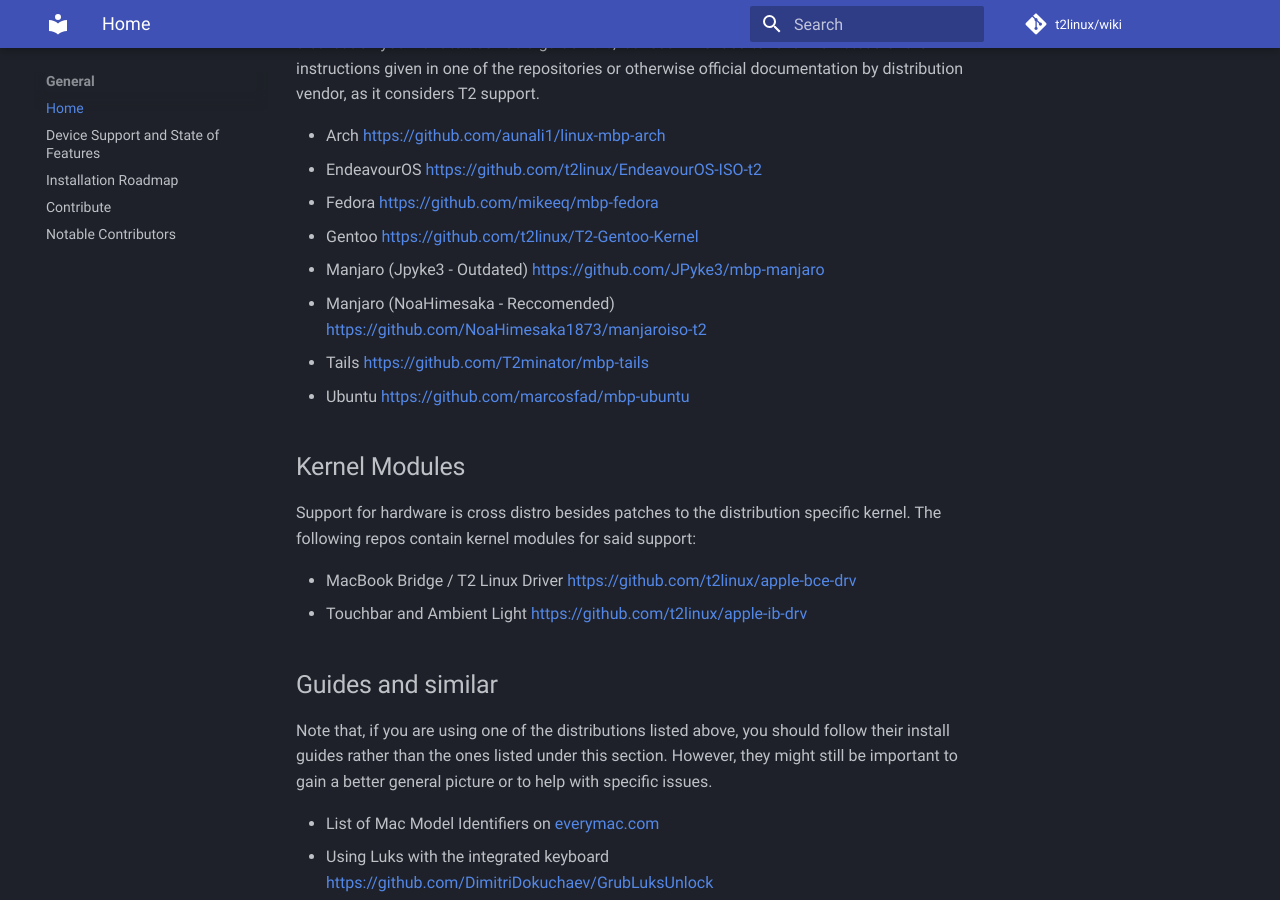
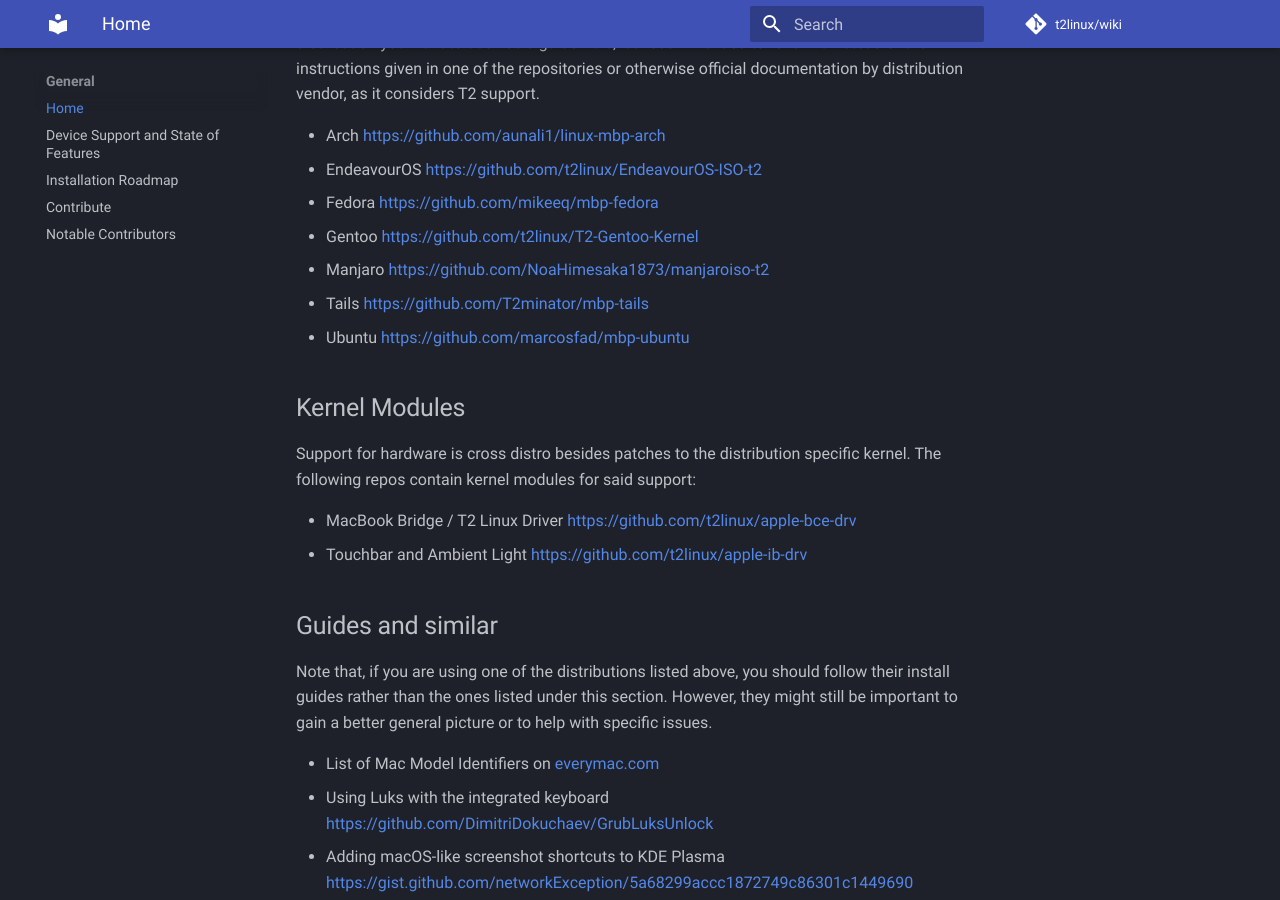
Before and after one commit to t2linux/wiki, an MkDocs documentation site: the page built from docs/index.md, in a window 1280 px wide and 900 px high, scrolled down 1205 px. Built offline with MkDocs 1.6.1 and Material for MkDocs 9.7.7, drawn with Linux system fonts in a browser that asks for light colours; comment, search, counter and statistics services are not loaded.

Commit message:
update to remove jpyke

```diff
--- a/docs/index.md
+++ b/docs/index.md
@@ -33,8 +33,7 @@ If the distribution you want to use has a guide [here](https://wiki.t2linux.org/
 - EndeavourOS [https://github.com/t2linux/EndeavourOS-ISO-t2](https://github.com/t2linux/EndeavourOS-ISO-t2)
 - Fedora [https://github.com/mikeeq/mbp-fedora](https://github.com/mikeeq/mbp-fedora)
 - Gentoo [https://github.com/t2linux/T2-Gentoo-Kernel](https://github.com/t2linux/T2-Gentoo-Kernel)
-- Manjaro (Jpyke3 - Outdated) [https://github.com/JPyke3/mbp-manjaro](https://github.com/JPyke3/mbp-manjaro)
-- Manjaro (NoaHimesaka - Reccomended) [https://github.com/NoaHimesaka1873/manjaroiso-t2](https://github.com/NoaHimesaka1873/manjaroiso-t2)
+- Manjaro [https://github.com/NoaHimesaka1873/manjaroiso-t2](https://github.com/NoaHimesaka1873/manjaroiso-t2)
 - Tails [https://github.com/T2minator/mbp-tails](https://github.com/T2minator/mbp-tails)
 - Ubuntu [https://github.com/marcosfad/mbp-ubuntu](https://github.com/marcosfad/mbp-ubuntu)
 
```
